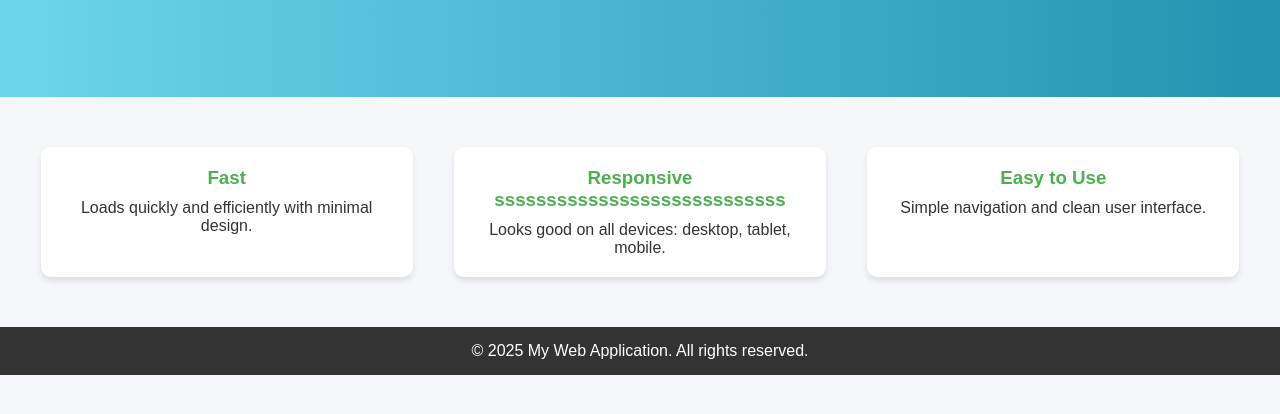
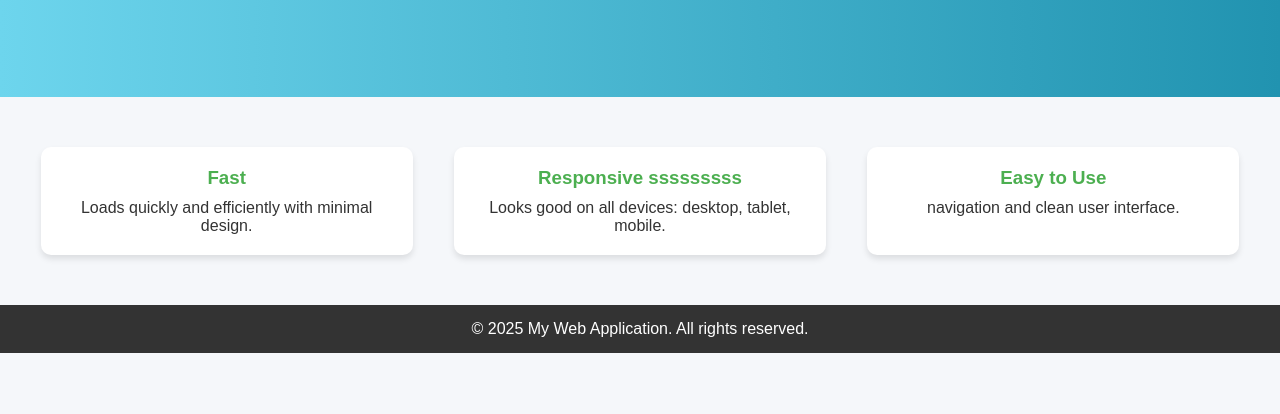
Before and after one commit to sathvikapandi/website, a plain HTML site: page index.html in a window 1280 px wide. Shown: the part 240-654 px from the top of the page. Drawn offline with Linux system fonts and the light colour scheme.

Commit message:
Update index.html

```diff
--- a/index.html
+++ b/index.html
@@ -100,12 +100,12 @@
       <p>Loads quickly and efficiently with minimal design.</p>
     </div>
     <div class="card">
-      <h3>Responsive ssssssssssssssssssssssssssss</h3>
+      <h3>Responsive sssssssss</h3>
       <p>Looks good on all devices: desktop, tablet, mobile.</p>
     </div>
     <div class="card">
       <h3>Easy to Use</h3>
-      <p>Simple navigation and clean user interface.</p>
+      <p>navigation and clean user interface.</p>
     </div>
   </section>
 
```
